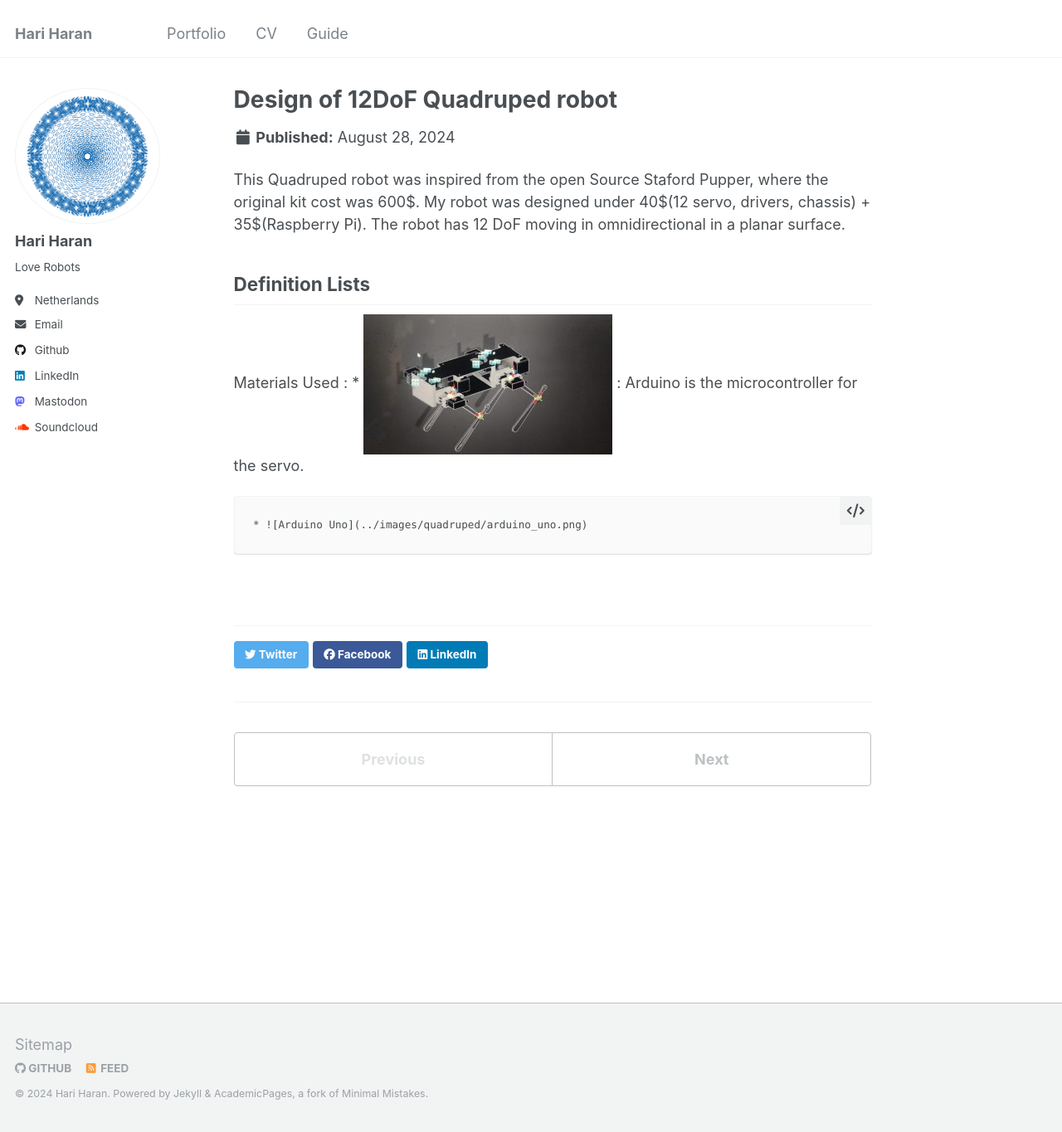
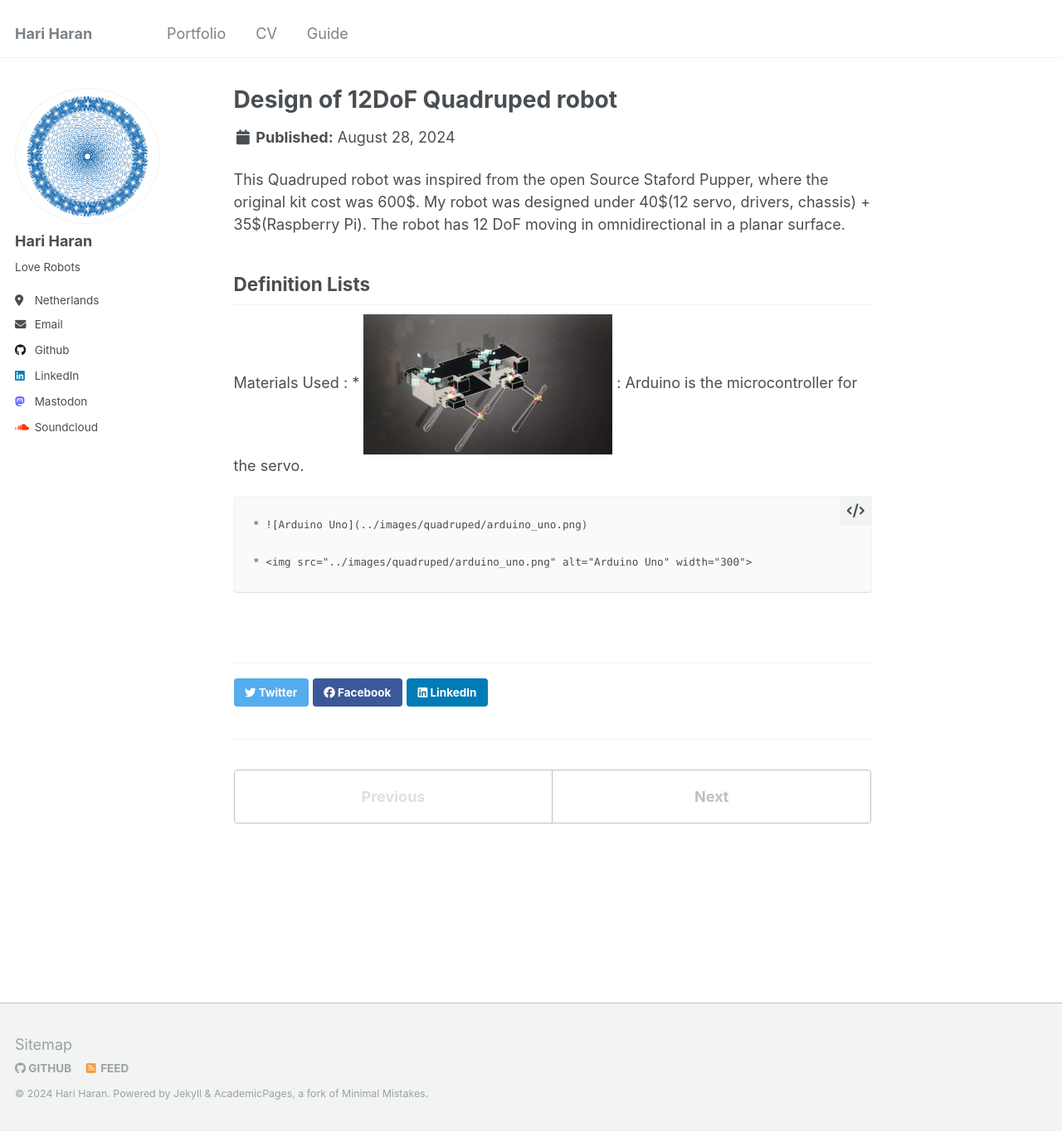
Before and after one commit to hariharan382/drint.github.io, a Jekyll site: the page built from _portfolio/portfolio-1.md, in a window 1280 px wide and 1365 px high. Shown: the whole window at 83% size. Built offline with Jekyll 4.4.1, drawn with Linux system fonts in a browser that asks for light colours.

Commit message:
personal data

```diff
--- a/_portfolio/portfolio-1.md
+++ b/_portfolio/portfolio-1.md
@@ -12,3 +12,5 @@ Materials Used :
     Arduino is the microcontroller for the servo.
 
     * ![Arduino Uno](../images/quadruped/arduino_uno.png)
+
+    * <img src="../images/quadruped/arduino_uno.png" alt="Arduino Uno" width="300">
```
